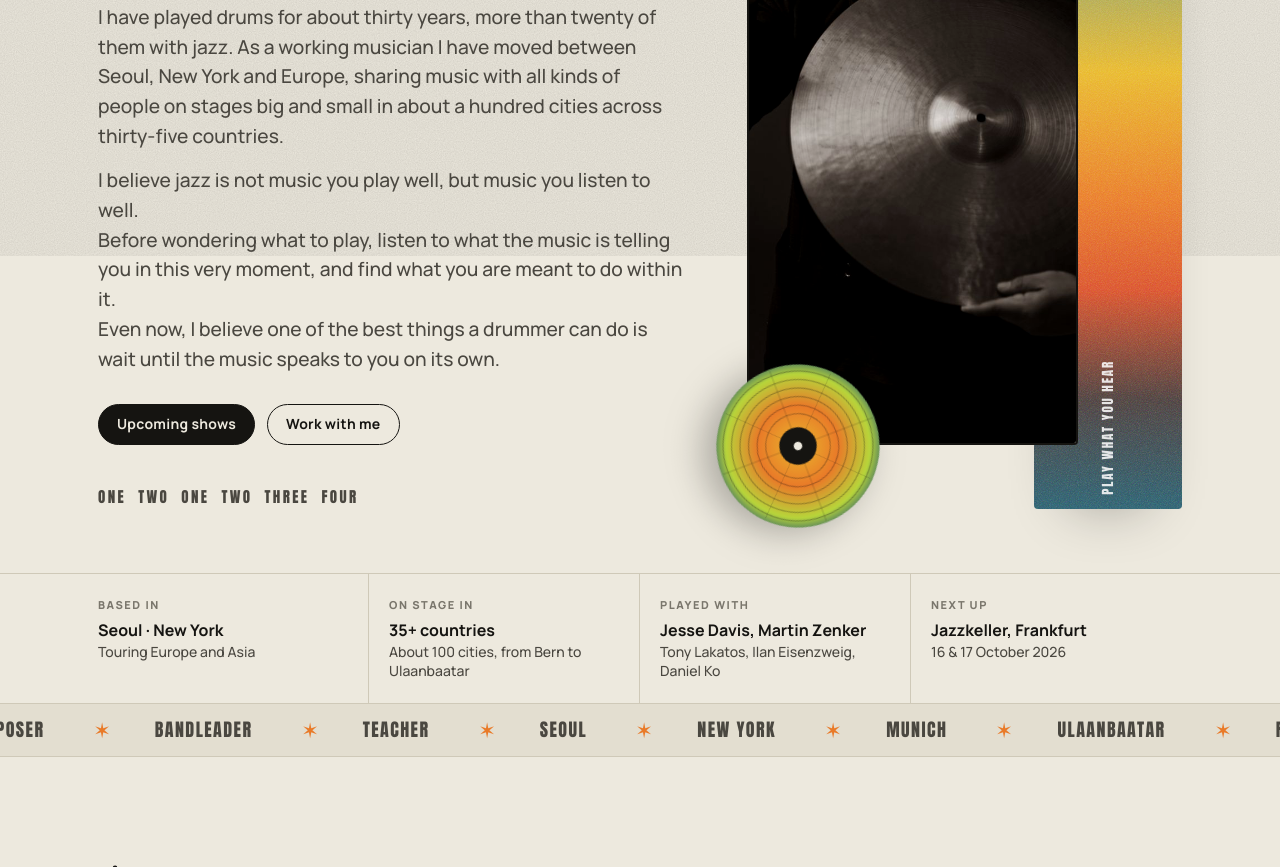
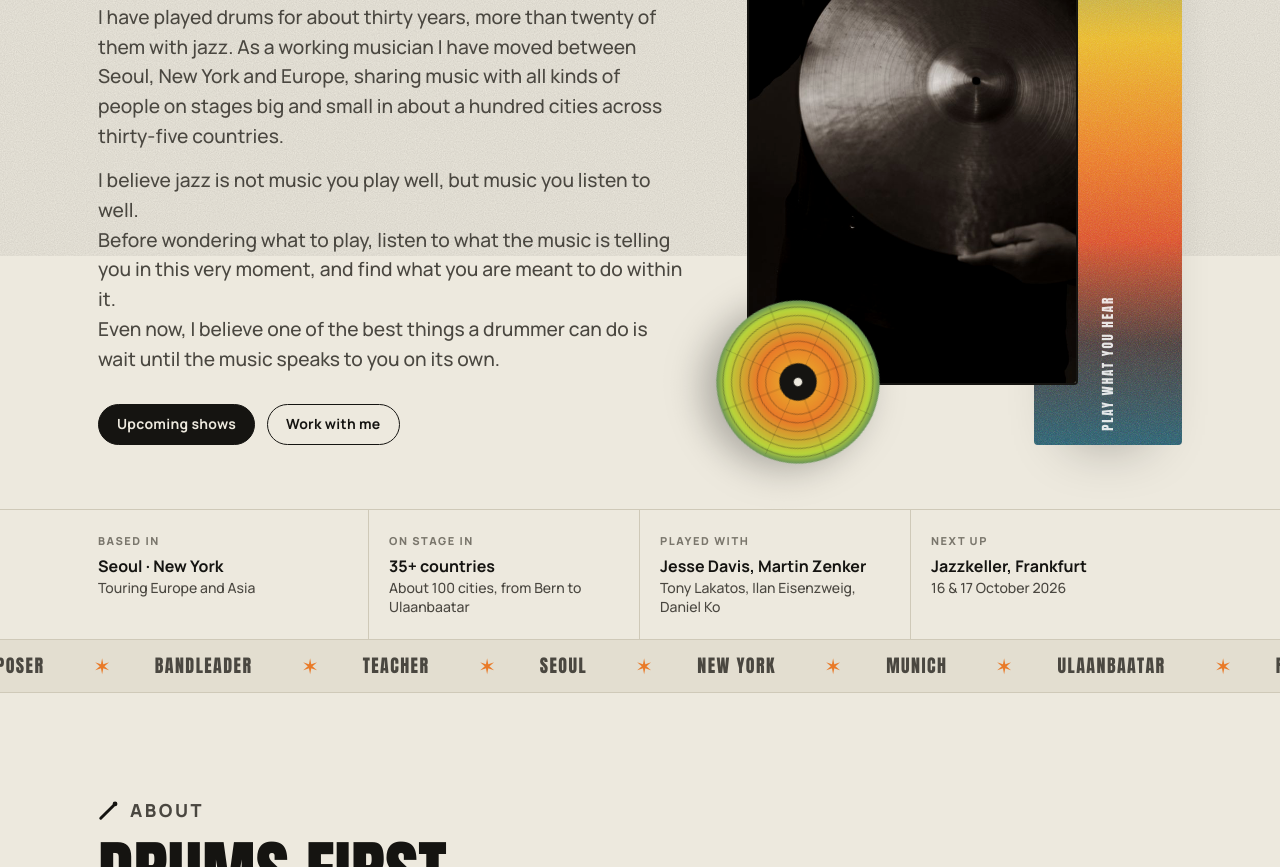
Before and after one commit to minchan1016/minchanjazz, a plain HTML site: page index.html in a window 1280 px wide. Shown: the part 544-1411 px from the top of the page. Drawn offline with Linux system fonts and the light colour scheme.

Commit message:
Hero: remove count-in text (one two one two three four)
Co-Authored-By: Claude Sonnet 5.5 <noreply@anthropic.com>
Claude-Session: https://claude.ai/code/session_01KBS5DLRK7ZwquAUfiMwHMu

```diff
--- a/index.html
+++ b/index.html
@@ -38,9 +38,6 @@
         <div class="cta rise b5">
           <a class="btn solid" href="#shows" data-i="hero.cta1">Upcoming shows</a>
           <a class="btn" href="#areyou" data-i="hero.cta2">Work with me</a>
-        </div>
-        <div class="groove" aria-hidden="true">
-          <div class="countin"><span>one</span><span>two</span><span>one</span><span>two</span><span>three</span><span>four</span></div>
         </div>
       </div>
       <div class="visual" aria-hidden="true">
--- a/site.css
+++ b/site.css
@@ -37,7 +37,6 @@ body.ko .display { font-family: var(--font-display-ko); text-transform: none; le
 /* ---------- motion ---------- */
 @keyframes rise { from { opacity: 0; transform: translateY(26px); } to { opacity: 1; transform: none; } }
 @keyframes hit { 0%, 100% { transform: scale(1); opacity: .35; } 8% { transform: scale(1.45); opacity: 1; } 30% { transform: scale(1); opacity: .35; } }
-@keyframes countin { from { opacity: .18; } to { opacity: 1; } }
 @keyframes spin { to { transform: rotate(360deg); } }
 @keyframes wobble { 0%,100% { transform: rotate(0) } 25% { transform: rotate(-3deg) scale(1.02) } 75% { transform: rotate(3deg) scale(1.02) } }
 @keyframes scroll { to { transform: translateX(-50%); } }
@@ -98,12 +97,6 @@ body.ko .hero h1 { font-size: clamp(60px, 10vw, 136px); line-height: 1.02; }
 .hero .lede .lp { display: block; }
 .hero .lede .lp + .lp { margin-top: .75em; }
 .hero .cta { display: flex; flex-wrap: wrap; gap: 12px; margin-top: 30px; }
-.groove { margin-top: 40px; display: grid; gap: 10px; }
-.countin { font-family: var(--font-display); font-size: 15px; letter-spacing: .16em; text-transform: uppercase; color: var(--ink-2); display: flex; gap: 12px; }
-.countin span { opacity: .18; animation: countin .05s linear forwards; }
-.countin span:nth-child(1) { animation-delay: calc(var(--beat) * 1); } .countin span:nth-child(2) { animation-delay: calc(var(--beat) * 2); }
-.countin span:nth-child(3) { animation-delay: calc(var(--beat) * 3); } .countin span:nth-child(4) { animation-delay: calc(var(--beat) * 3.5); }
-.countin span:nth-child(5) { animation-delay: calc(var(--beat) * 4); } .countin span:nth-child(6) { animation-delay: calc(var(--beat) * 4.5); }
 .visual { position: relative; min-height: 540px; }
 .visual .stripe { position: absolute; right: 0; top: 0; bottom: 0; width: 34%; background: var(--stripe); border-radius: 4px; overflow: hidden; box-shadow: 0 30px 60px -40px rgba(0,0,0,.45); }
 .visual .stripe .tag { position: absolute; left: 50%; bottom: 14px; transform: translateX(-50%) rotate(180deg); writing-mode: vertical-rl; font-family: var(--font-display); font-size: 13px; letter-spacing: .14em; text-transform: uppercase; color: rgba(255,255,255,.85); white-space: nowrap; }
```
